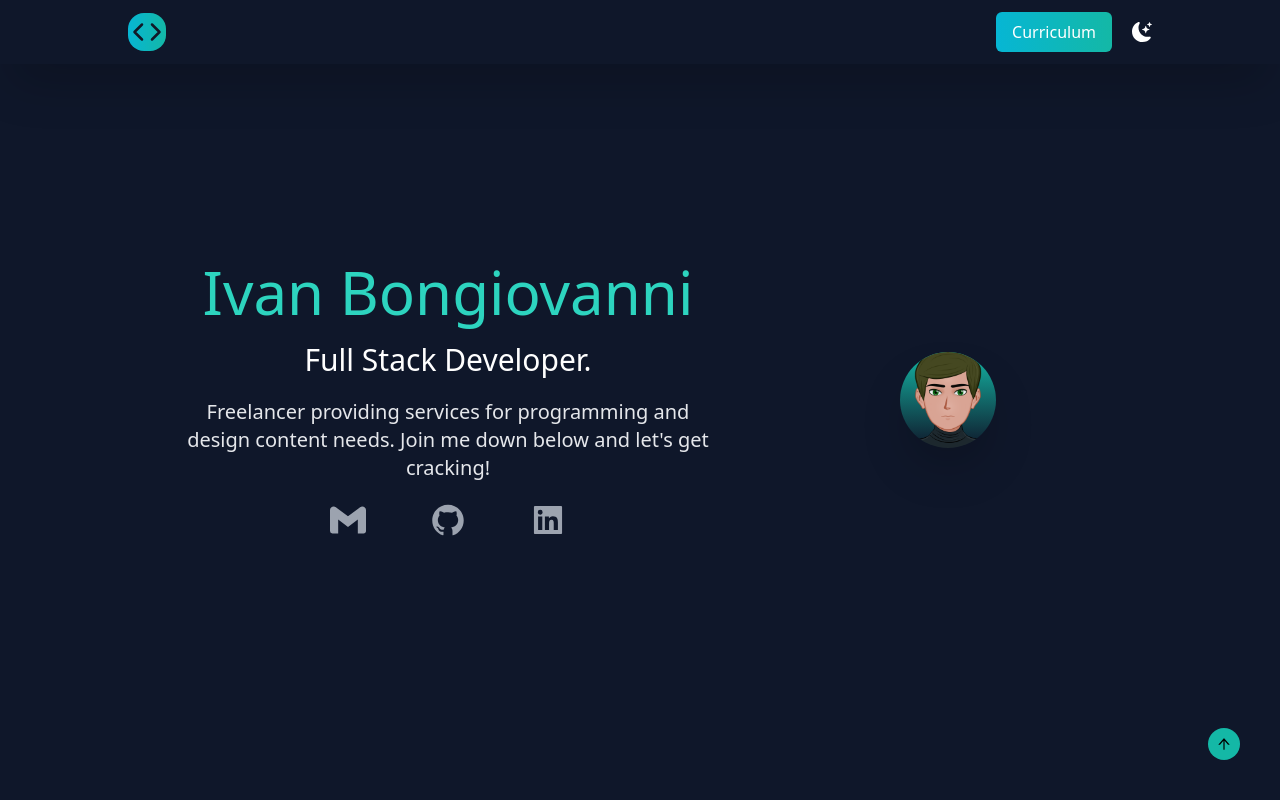
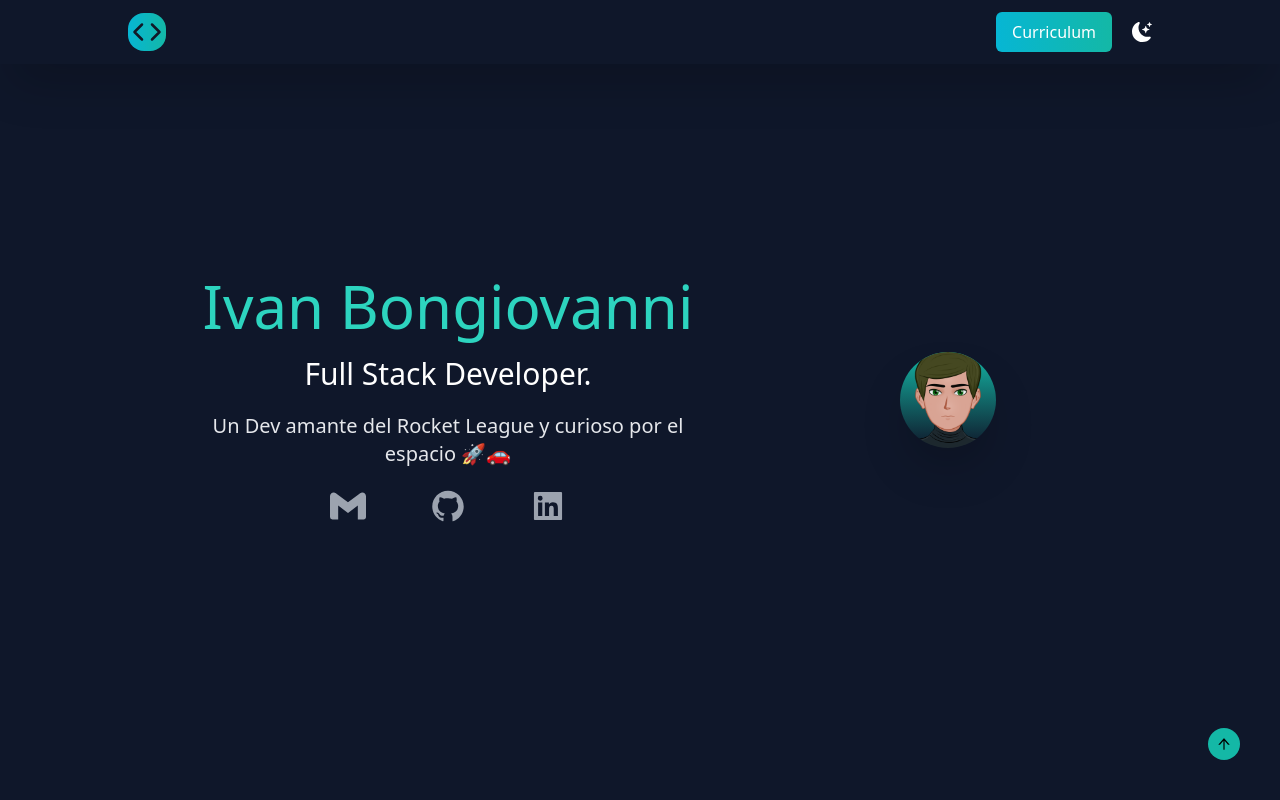
Before and after one commit to ivan2214/Portfolio, a React (Vite) app: page / in a window 1280 px wide. Shown: the top 800 px of the page. Built offline with nearby package versions, Linux system fonts and the light colour scheme.

Commit message:
cambio de parrafo

```diff
--- a/src/Components/Description.jsx
+++ b/src/Components/Description.jsx
@@ -11,8 +11,7 @@ const Description = () => {
       </h2>
       <h3 className=' text-2xl dark:text-white md:text-3xl'>Full Stack Developer.</h3>
       <p className='mx-auto max-w-xl px-5 text-sm font-light leading-8 text-gray-800 dark:text-gray-200 md:text-xl'>
-        Freelancer providing services for programming and design content needs. Join me down below
-        and let's get cracking!
+        Un Dev amante del Rocket League y curioso por el espacio 🚀🚗
       </p>
       <div className='flex items-center justify-center gap-16  '>
         <a
```
